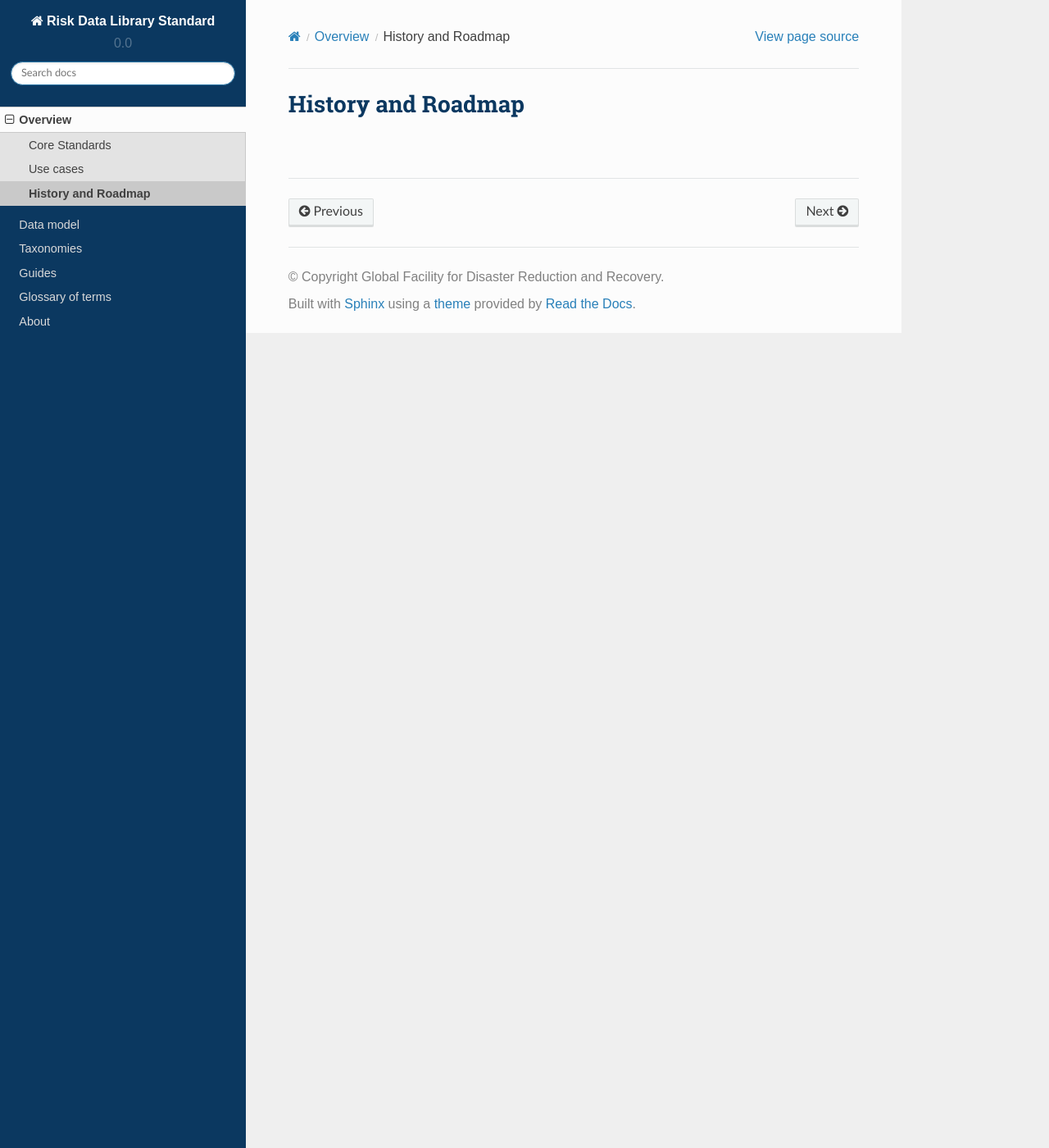
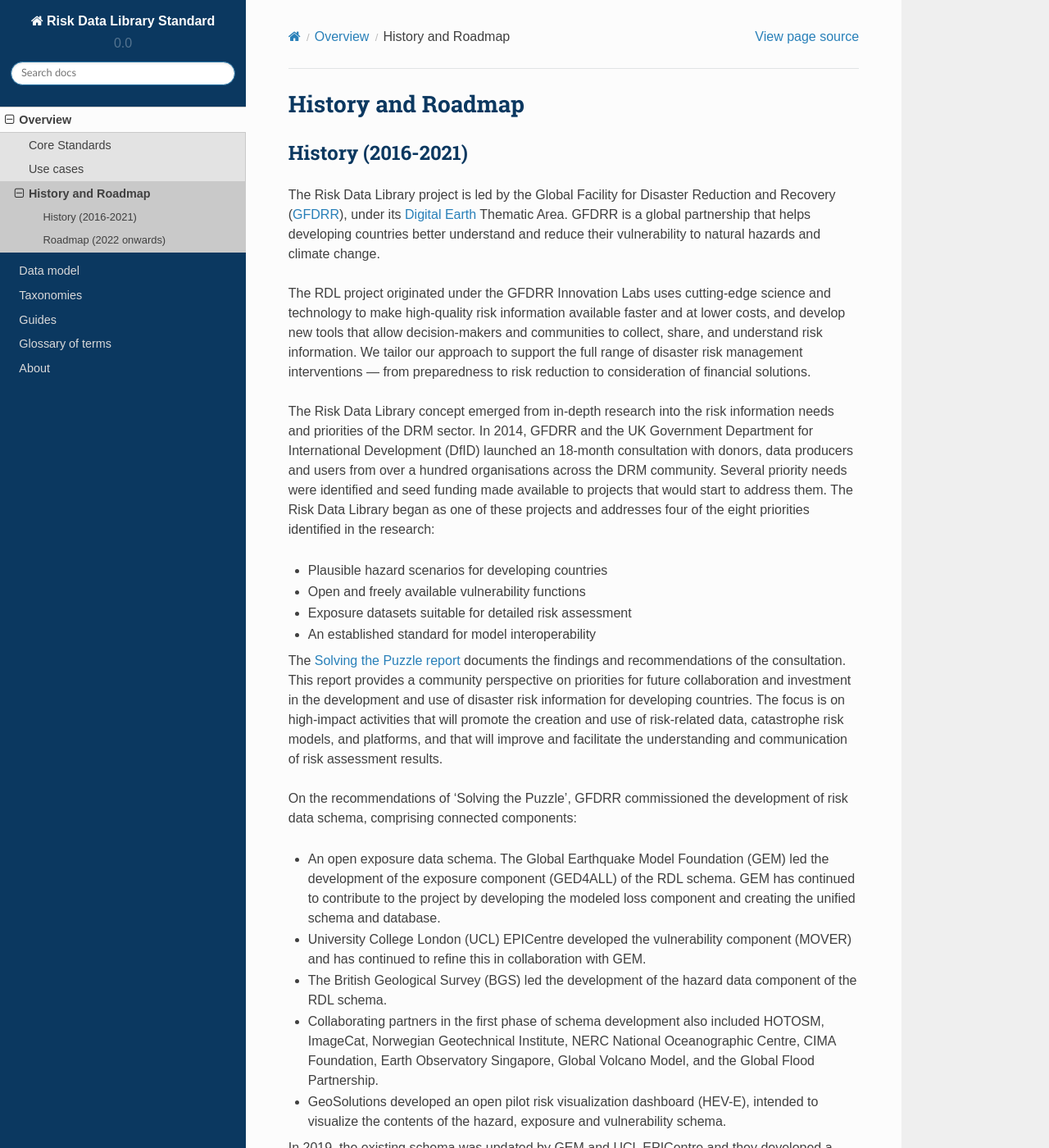
Before and after one commit to GFDRR/rdl-standard, a Sphinx documentation site: the page built from docs/rdl/roadmap.md, in a window 1280 px wide and 1400 px high. Shown: the whole window at 82% size. Built offline with Sphinx 7.4.7 and the Read the Docs theme 2.0.0, drawn with Linux system fonts in a browser that asks for light colours; some of the changed text lies outside the part shown.

Commit message:
Update roadmap.md
Added history and roadmap to date

```diff
--- a/docs/rdl/roadmap.md
+++ b/docs/rdl/roadmap.md
@@ -1,4 +1,40 @@
 # History and Roadmap
+
+## History (2016-2021)
+The Risk Data Library project is led by the Global Facility for Disaster Reduction and Recovery ([GFDRR](https://www.gfdrr.org/en)), under its [Digital Earth](https://www.gfdrr.org/en/digitalearthpartnership) Thematic Area.
+GFDRR is a global partnership that helps developing countries better understand and reduce their vulnerability to natural hazards and climate change.
+
+The RDL project originated under the GFDRR Innovation Labs uses cutting-edge science and technology to make high-quality risk information available faster and at lower costs, and develop new tools that allow decision-makers and communities to collect, share, and understand risk information. We tailor our approach to support the full range of disaster risk management interventions — from preparedness to risk reduction to consideration of financial solutions.
+
+The Risk Data Library concept emerged from in-depth research into the risk information needs and priorities of the DRM sector. In 2014, GFDRR and the UK Government Department for International Development (DfID) launched an 18-month consultation with donors, data producers and users from over a hundred organisations across the DRM community. Several priority needs were identified and seed funding made available to projects that would start to address them. The Risk Data Library began as one of these projects and addresses four of the eight priorities identified in the research:
+
+- Plausible hazard scenarios for developing countries
+- Open and freely available vulnerability functions
+- Exposure datasets suitable for detailed risk assessment
+- An established standard for model interoperability
+
+The [Solving the Puzzle report](https://www.gfdrr.org/en/solving-puzzle-innovating-reduce-risk) documents the findings and recommendations of the consultation. This report provides a community perspective on priorities for future collaboration and investment in the development and use of disaster risk information for developing countries. The focus is on high-impact activities that will promote the creation and use of risk-related data, catastrophe risk models, and platforms, and that will improve and facilitate the understanding and communication of risk assessment results.
+
+On the recommendations of 'Solving the Puzzle', GFDRR commissioned the development of risk data schema, comprising connected components:
+- An open exposure data schema. The Global Earthquake Model Foundation (GEM) led the development of the exposure component (GED4ALL) of the RDL schema. GEM has continued to contribute to the project by developing the modeled loss component and creating the unified schema and database.
+- University College London (UCL) EPICentre developed the vulnerability component (MOVER) and has continued to refine this in collaboration with GEM.
+- The British Geological Survey (BGS) led the development of the hazard data component of the RDL schema.
+- Collaborating partners in the first phase of schema development also included HOTOSM, ImageCat, Norwegian Geotechnical Institute, NERC National Oceanographic Centre, CIMA Foundation, Earth Observatory Singapore, Global Volcano Model, and the Global Flood Partnership.
+- GeoSolutions developed an open pilot risk visualization dashboard (HEV-E), intended to visualize the contents of the hazard, exposure and vulnerability schema.
+
+In 2019, the existing schema was updated by GEM and UCL EPICentre and they developed a modeled loss schema.
+
+In 2020 the existing schema, still focussed on a database format for storing data, was updated to enable closer integration of the four components by creating a unified database and common tables linking all schema.
+
+Through 2021, GFDRR worked with open data standards specialists to explore modifying the database schema into an open standard. At the same time, a new lightweight data catalog, using the JKAN standard, was developed as a pilot for an open data catalog.
+
+## Roadmap (2022 onwards)
+
+In 2022, GFDRR obtained grant funding from the [Swiss Re Foundation](https://www.swissrefoundation.org/) to further develop the Risk Data Library Standard, as an open standard.
+- GFDRR worked with the World Bank Development Data Hub (Data Catalog) team to establish the [Risk data Library Collection](https://datacatalog.worldbank.org/search/collections/rdl).
+- GFDRR established the Disaster and Climate Risk Fellowship program, in which The Digital Earth team at GFDRR is recruiting fellows from vulnerable countries to support World Bank disaster and climate risk data projects and contribute to the adoption of the new Risk Data Library Standard. The fellowship program offers a 6-month placement for climate and disaster risk professionals from selected climate-vulnerable countries to work with the Risk Data Library Standard to access, create and communicate climate risk knowledge with their communities. The selected countries are: Bangladesh, Democratic Republic of the Congo, India, Indonesia, Philippines, and South Africa.
+- GFDRR collaborated with the [Open Data Services Co-operative](https://opendataservices.coop/) to establish the JSON standard and improve documentation and sustainability of RDLS using open standards best practice.
+- GFDRR and Swiss Re Foundation established a new steering committee for the period of the grant funding, to oversee development of the standard and outcomes of the fellowship program. The steering committee comprises members of the original development teams, and data users from the insurance industry and curators of other open data standards.
 
 
 
```
